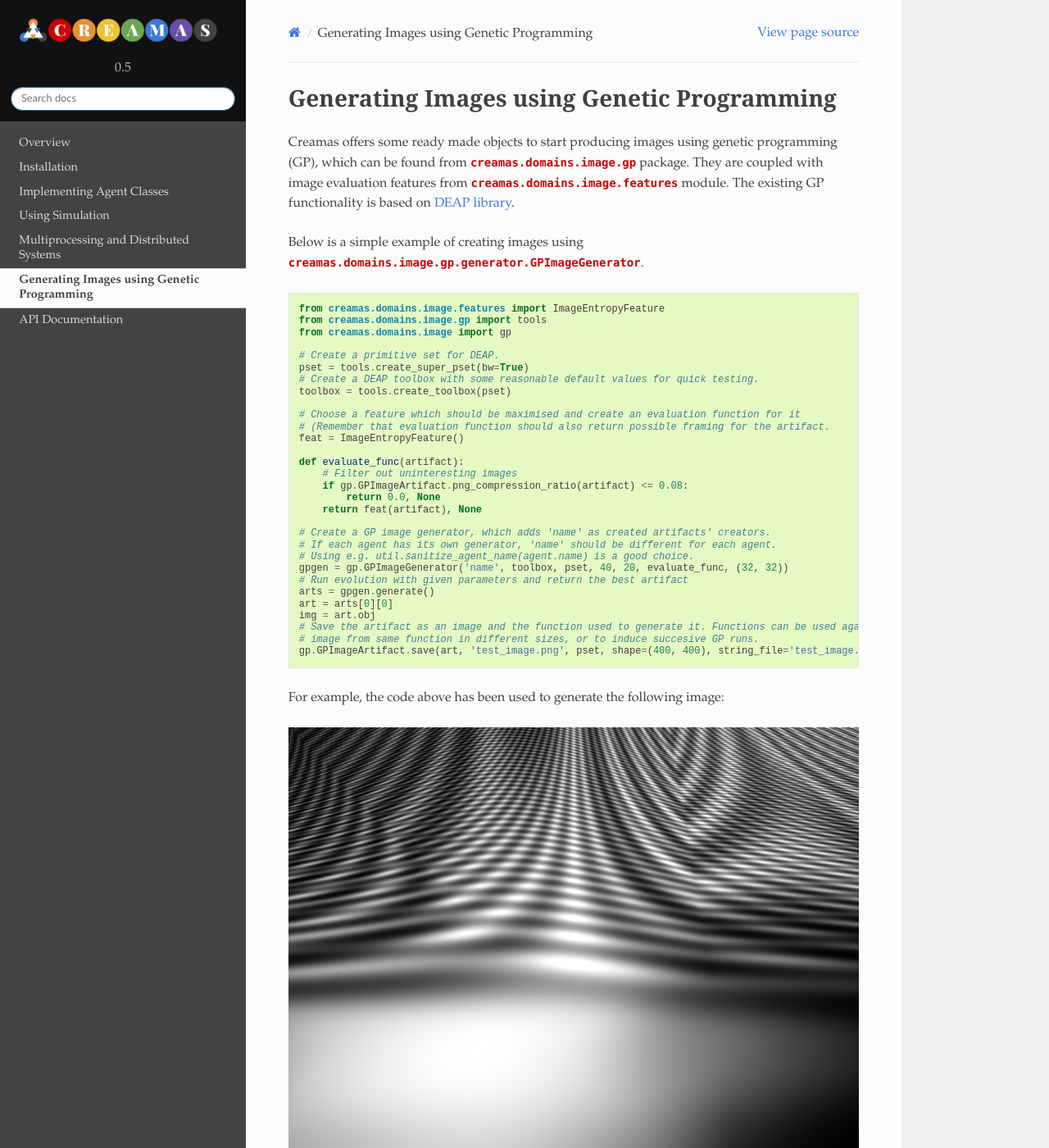
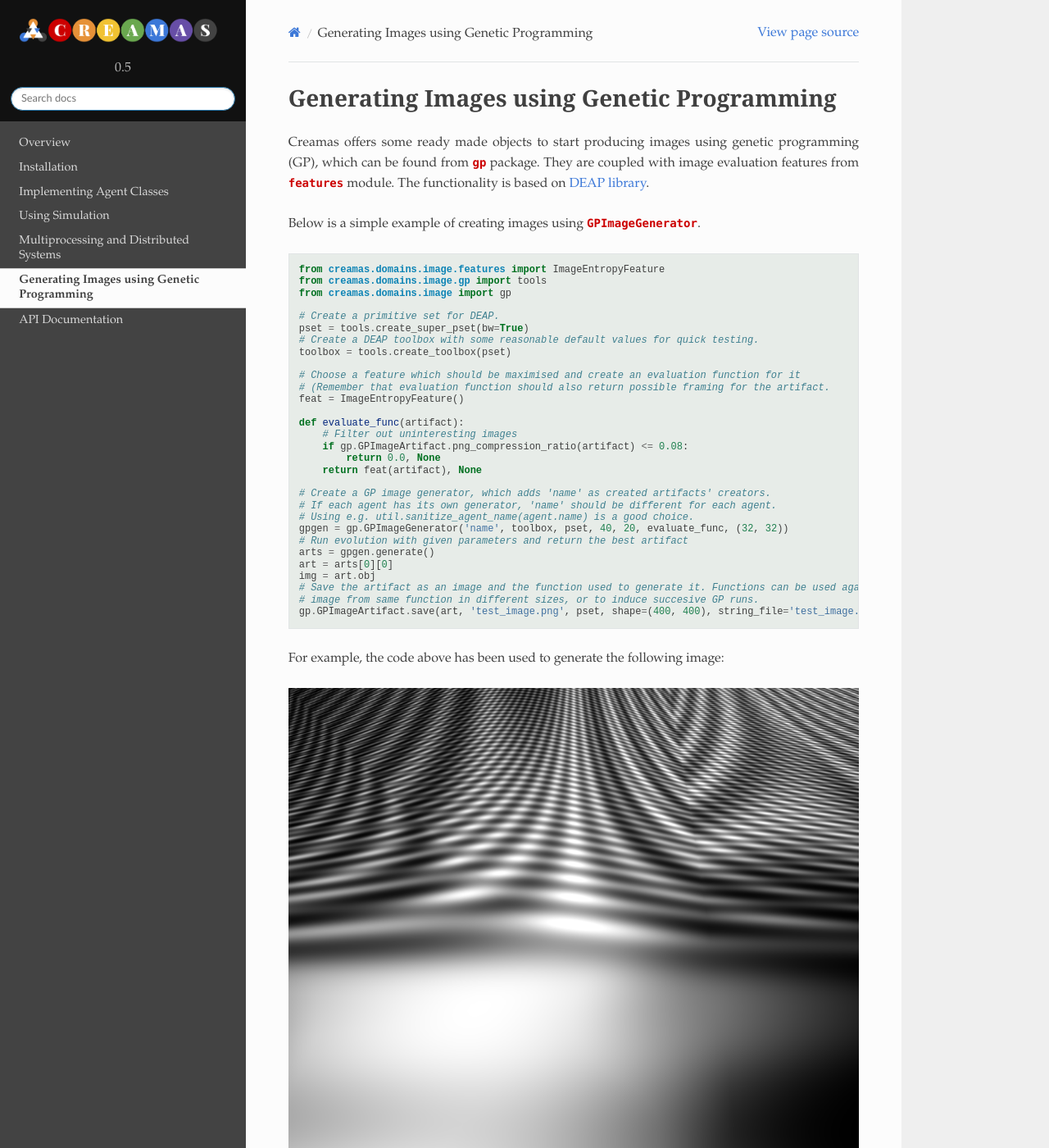
Before and after one commit to assamite/creamas, a Sphinx documentation site: the page built from docs/source/using_gp.rst, in a window 1280 px wide and 1400 px high. Shown: the whole window at 82% size. Built offline with Sphinx 7.4.7 and the Read the Docs theme 2.0.0, drawn with Linux system fonts in a browser that asks for light colours.

Commit message:
Enhanced documentation and modified its style.

```diff
--- a/docs/source/_static/css/creamas_theme.css
+++ b/docs/source/_static/css/creamas_theme.css
@@ -6,6 +6,7 @@
 
 p {
     font-size: 16px;
+    text-align: justify;
 }
 
 body {
@@ -42,7 +43,7 @@ h1, h2, .rst-content .toctree-wrapper p.caption, h3, h4, h5, h6, legend {
     font-family: monospace,Menlo,SFMono-Regular,Monaco,Consolas,"Liberation Mono","Courier New",Courier,monospace;
     font-size: 12px;
     line-height: 1.2;
-    background-color: #6aa84f11;
+    background-color: #e7ece8;
 }
 
 code, .rst-content tt, .rst-content code {
@@ -114,3 +115,7 @@ code, .rst-content tt, .rst-content code {
 .rst-content .tip {
     background: #6aa84f22;
 }
+
+.rst-content .highlight-default {
+    background: #f3f6f6;
+}
--- a/docs/source/using_gp.rst
+++ b/docs/source/using_gp.rst
@@ -2,11 +2,11 @@ Generating Images using Genetic Programming
 ===========================================
 
 Creamas offers some ready made objects to start producing images using genetic programming (GP), which can be found from
-:py:mod:`creamas.domains.image.gp` package. They are coupled with image evaluation features from
-:py:mod:`creamas.domains.image.features` module. The existing GP functionality is based on
+:py:mod:`~creamas.domains.image.gp` package. They are coupled with image evaluation features from
+:py:mod:`~creamas.domains.image.features` module. The functionality is based on
 `DEAP library <https://deap.readthedocs.io/en/master/>`_.
 
-Below is a simple example of creating images using :class:`creamas.domains.image.gp.generator.GPImageGenerator`.
+Below is a simple example of creating images using :class:`~creamas.domains.image.gp.generator.GPImageGenerator`.
 
 .. code-block:: python
 
```
